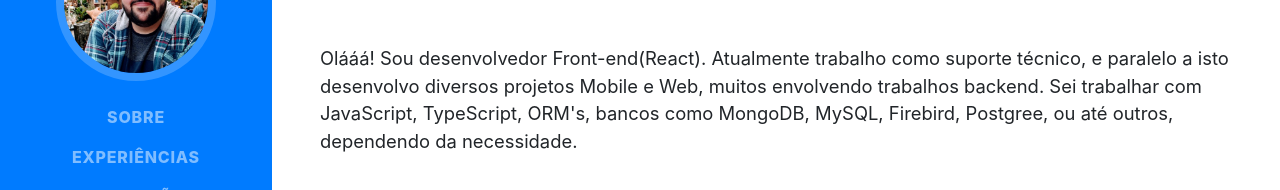
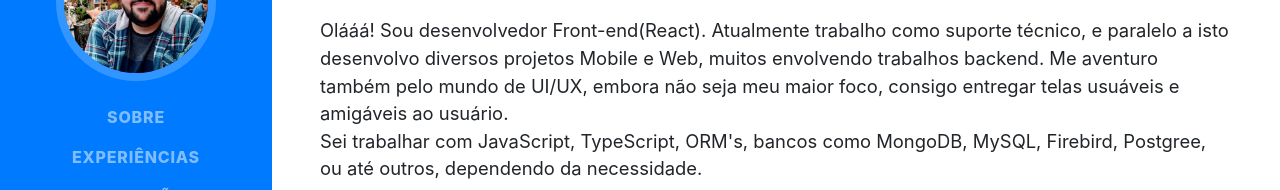
Before and after one commit to gustavorichardd/gustavorichardd.github.io, a website with bundled scripts: page index.html in a window 1280 px wide. Shown: the part 294-484 px from the top of the page. Built offline with nearby package versions, Linux system fonts and the light colour scheme; a web font is replaced by a local one.

Commit message:
Ajuste na descrição..

```diff
--- a/index.html
+++ b/index.html
@@ -71,7 +71,8 @@
                 </div>
                 <p class="lead mb-5">Olááá! Sou desenvolvedor Front-end(React).
                     Atualmente trabalho como suporte técnico, e paralelo a isto desenvolvo diversos projetos Mobile e
-                    Web, muitos envolvendo trabalhos backend.
+                    Web, muitos envolvendo trabalhos backend. Me aventuro também pelo mundo de UI/UX, embora não seja
+                    meu maior foco, consigo entregar telas usuáveis e amigáveis ao usuário.</br>
                     Sei trabalhar com JavaScript, TypeScript, ORM's, bancos como MongoDB, MySQL, Firebird, Postgree, ou
                     até outros, dependendo da necessidade. </p>
                 <p class="lead mb-5">
```
